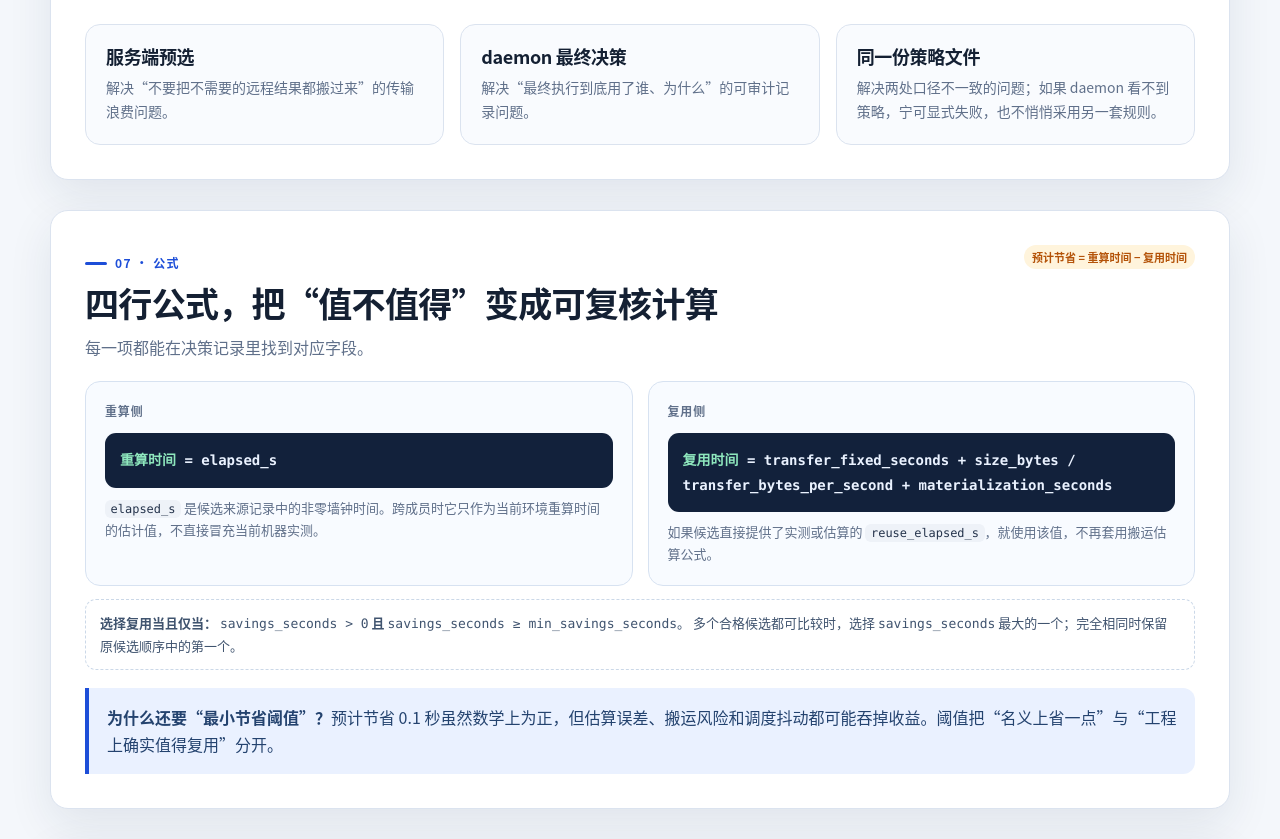
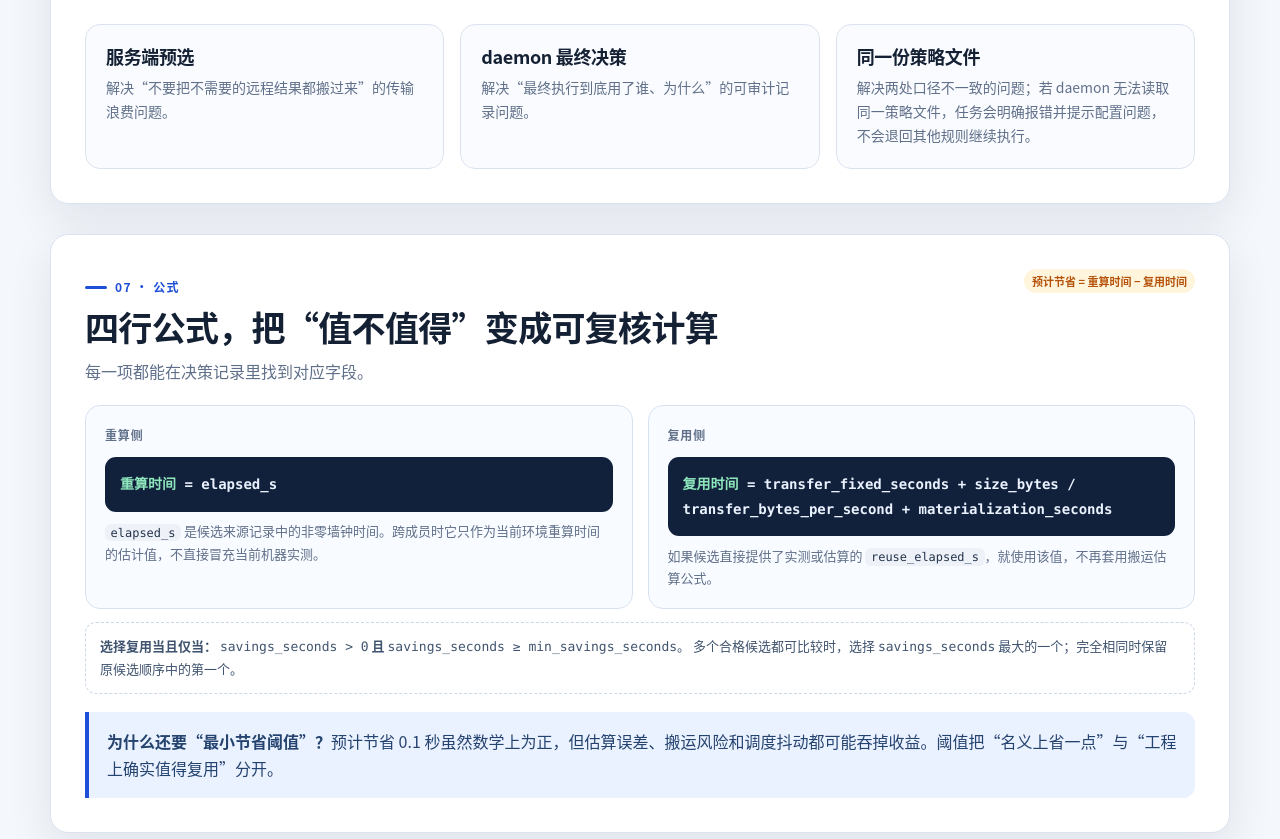
Before and after one commit to QUHONGYE-gif/ai4s-workspace, a plain HTML site: page docs/cost_decision_visual.html in a window 1280 px wide. Shown: the part 4627-5466 px from the top of the page. Drawn offline with Linux system fonts and the light colour scheme.

Commit message:
docs: clarify shared policy failure behavior

```diff
--- a/docs/cost_decision_visual.html
+++ b/docs/cost_decision_visual.html
@@ -1289,7 +1289,7 @@
         <div class="grid-3" style="margin-top:12px">
           <div class="card soft"><h3>服务端预选</h3><p>解决“不要把不需要的远程结果都搬过来”的传输浪费问题。</p></div>
           <div class="card soft"><h3>daemon 最终决策</h3><p>解决“最终执行到底用了谁、为什么”的可审计记录问题。</p></div>
-          <div class="card soft"><h3>同一份策略文件</h3><p>解决两处口径不一致的问题；如果 daemon 看不到策略，宁可显式失败，也不悄悄采用另一套规则。</p></div>
+          <div class="card soft"><h3>同一份策略文件</h3><p>解决两处口径不一致的问题；若 daemon 无法读取同一策略文件，任务会明确报错并提示配置问题，不会退回其他规则继续执行。</p></div>
         </div>
       </div>
     </section>
```
